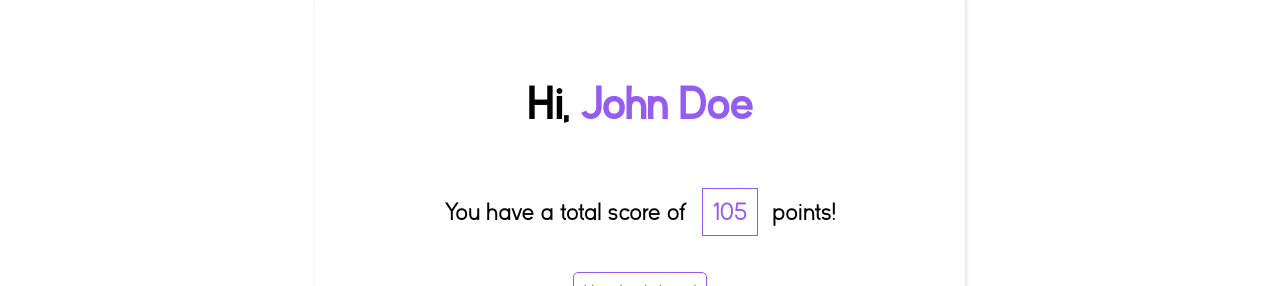
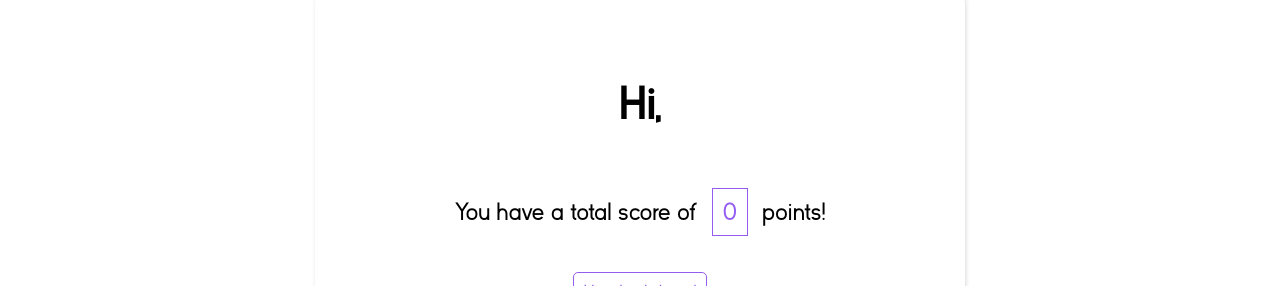
Before and after one commit to SNasser97/pod-points, a React (Create React App) app: page /home in a window 1280 px wide. Shown: the part 642-928 px from the top of the page. Built offline with nearby package versions, Linux system fonts and the light colour scheme; what react-media-player would draw is missing.

Commit message:
redirect user if reg is successfull and pass user prop to Rank component + set user state based on signin or reg

```diff
--- a/src/components/Rank/Rank.js
+++ b/src/components/Rank/Rank.js
@@ -1,17 +1,17 @@
 import React from "react";
 
-const Rank = ({loadData}) => {
+const Rank = ({user}) => {
 	return (
 		<div className="user">
 			<div className="user__details">
 				<h2 className="user__rank fs--1">
-				  Hi, <span className="user__rank--name">John Doe</span>
+				  Hi, <span className="user__rank--name">{user.username}</span>
 				</h2>
 				<p className="user__info fs--3">
-				  You have a total score of <span className="user__rank--score">105</span> points!
+				  You have a total score of <span className="user__rank--score">{user.score}</span> points!
 				</p>
 				<div className="user__info">
-					<a onClick={loadData} href="#!" className="btn btn__ghost user__btn">View leaderboard</a>
+					<a href="#!" className="btn btn__ghost user__btn">View leaderboard</a>
 				</div>
 			</div>
 		</div>
--- a/src/containers/App.js
+++ b/src/containers/App.js
@@ -26,19 +26,26 @@ import {
   updateUserScore,
   closeModal,
 } from "../redux/actions";
+import { userRegister } from '../redux/reducers';
 
 const mapStateToProps = (state) => {
-  const { getRandomEpisode, showMediaPlayer, getEpisodes, playEpisode, updateScore, userSignIn } = state // reducers
+  const {
+    getRandomEpisode,
+    showMediaPlayer,
+    playEpisode,
+    updateScore,
+    userSignIn,
+    userRegister,
+   } = state // reducers
   return {
     isLoading: getRandomEpisode.isLoading,
     randomEpisode: getRandomEpisode.randomEpisode,
     isShown: showMediaPlayer.isShown,
-    // episodeResults: getEpisodes.episodeResults,
     currentEpisode: playEpisode.currentEpisode,
     score: updateScore.score,
     showReward: updateScore.showReward,
-    user: userSignIn.user,
-    isLoggedIn: userSignIn.isLoggedIn,
+    user: !userSignIn.user.id ? userRegister.user : userSignIn.user,
+    isLoggedIn: userSignIn.isLoggedIn || userRegister.isLoggedIn,
   }
 }
 const mapDispatchToProps = (dispatch) => { // dispatch the action
@@ -96,11 +103,13 @@ class App extends Component {
           <Route exact path="/">
             <Home/>
           </Route>
-          <Route path="/sign_in">
+          <Route exact path="/sign_in">
             {/* todo: reset setInit state when logging out */}
             { isLoggedIn ? <Redirect to="/home" /> : <SignIn />}
           </Route>
-          <Route path="/register" component={Register} />
+          <Route exact path="/register">
+            { isLoggedIn ? <Redirect to="/home" /> : <Register />}
+          </Route>
           <Route path="/home">
             {showReward ? (
               <Modal
@@ -122,7 +131,7 @@ class App extends Component {
                 </ErrorBoundry>
               )}
             </Carousel>
-            <Rank />
+            <Rank user={user} />
             <Search
               onClickPlayCurrEpisode={onClickPlayCurrEpisode}
               onClickShowPlayer={onClickShowPlayer}
@@ -131,7 +140,7 @@ class App extends Component {
             {/*
                   <Leaderboard/> // TODO
                   <Profile/> // TODO
-                */}
+            */}
             {isShown ? (
               <MediaPlayer
                 onUpdateScore={onUpdateScore}
```
